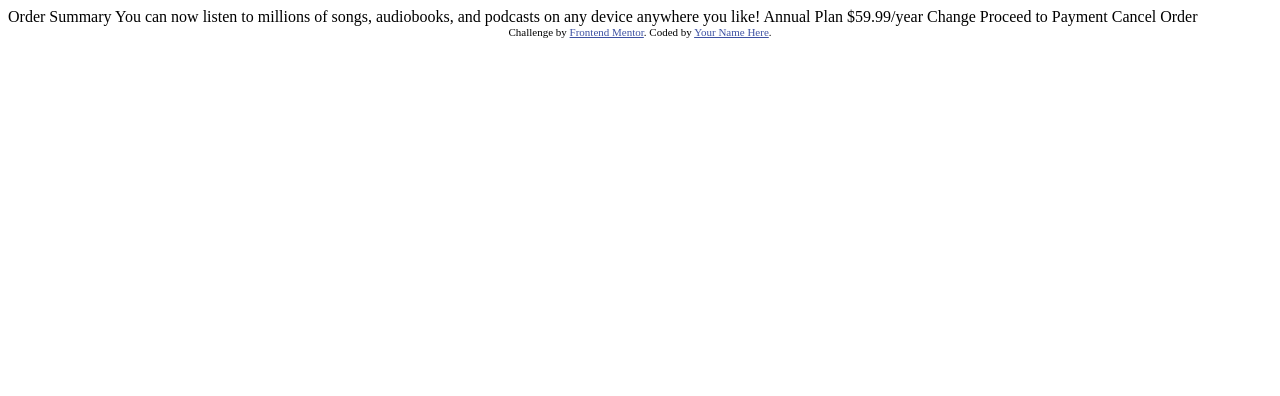
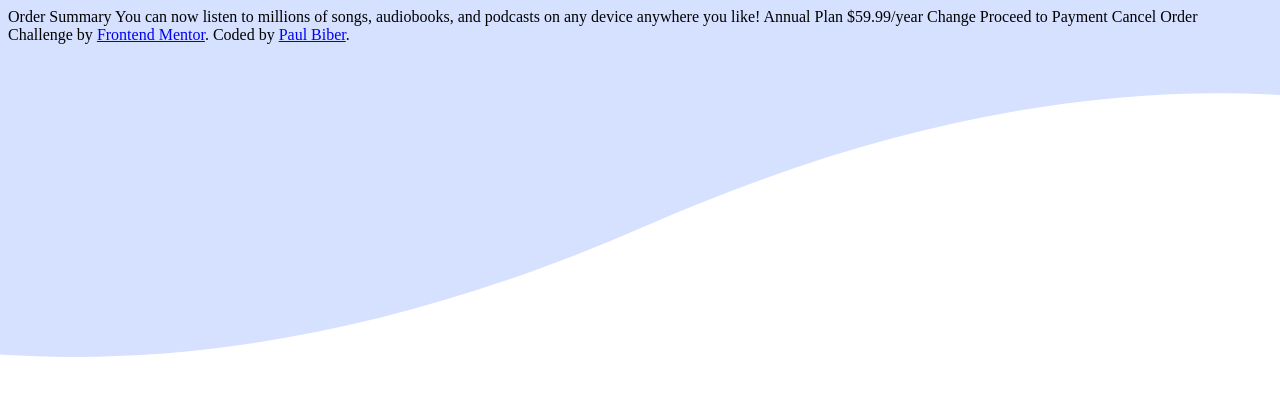
Before and after one commit to roadblock37/order_summary, a plain HTML site: page order-summary-component-main/index.html in a window 1280 px wide. Drawn offline with Linux system fonts and the light colour scheme.

Commit message:
set background image

```diff
--- a/order-summary-component-main/index.css
+++ b/order-summary-component-main/index.css
@@ -3,7 +3,8 @@
 /* media query for desktop*/
 @media screen and (min-width: 1440px) {
     .body {
-        background: url("./images/pattern-background-desktop.svg") 100% no-repeat;
+       background: url("./images/pattern-background-desktop.svg") 100% no-repeat;
+       background-size: cover;
     }
 }
 
@@ -11,5 +12,8 @@
 @media screen and (min-width: 375px) {
     .body {
         background: url("./images/pattern-background-mobile.svg") 100% no-repeat;
+        background-size: cover;
     }
 }
+
+/* main body background*/
--- a/order-summary-component-main/index.html
+++ b/order-summary-component-main/index.html
@@ -5,16 +5,13 @@
   <meta name="viewport" content="width=device-width, initial-scale=1.0"> <!-- displays site properly based on user's device -->
 
   <link rel="icon" type="image/png" sizes="32x32" href="./images/favicon-32x32.png">
+  <link rel="stylesheet" type="text/css" href="./index.css">
 
   <title>Frontend Mentor | Order summary card</title>
 
-  <!-- Feel free to remove these styles or customise in your own stylesheet 👍 -->
-  <style>
-    .attribution { font-size: 11px; text-align: center; }
-    .attribution a { color: hsl(228, 45%, 44%); }
-  </style>
+
 </head>
-<body>
+<body class="body">
 
   Order Summary
 
@@ -31,7 +28,7 @@
 
   <div class="attribution">
     Challenge by <a href="https://www.frontendmentor.io?ref=challenge" target="_blank">Frontend Mentor</a>.
-    Coded by <a href="#">Your Name Here</a>.
+    Coded by <a href="#">Paul Biber</a>.
   </div>
 </body>
 </html>
```
